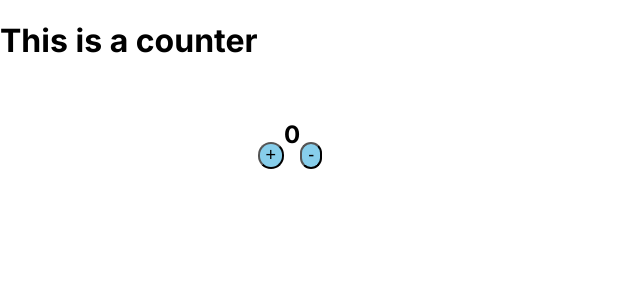
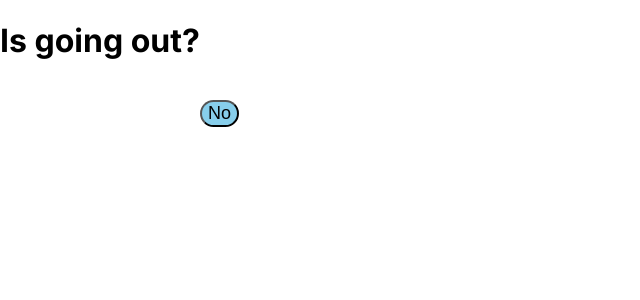
Before and after one commit to mariasussan-ops/git-react-playground, a React (Vite) app: page / in a window 1280 px wide. Shown: the top 300 px of the page, without its empty margins (0-640 px from the left). Built offline with nearby package versions, Linux system fonts and the light colour scheme.

Commit message:
toggle state practice with tenary operator

```diff
--- a/src/App.jsx
+++ b/src/App.jsx
@@ -4,26 +4,20 @@ import React from "react"
 
 export default function App() {
 
-    const [count, setCount]= React.useState(0);
+    const [isGoingOut, setIsGoingOut]= React.useState(false);
 
-    function addCount(){
 
-        setCount(preCount => preCount + 1);
+    function ansButton(){
 
-    }
+        setIsGoingOut(prevCheck => !prevCheck);
 
-    function subCount(){
-
-        setCount(preCount => preCount - 1);
     }
     return(
 
         <main className ="container">
-            <h1>This is a counter</h1>
+            <h1>Is going out?</h1>
             <div className ="counter">
-                <button onClick={addCount}>+</button>
-                <h2>{count}</h2>
-                <button onClick={subCount}>-</button>
+                <button onClick={ansButton}>{isGoingOut? "Yes":"No"}</button>
             </div>
 
 
```
